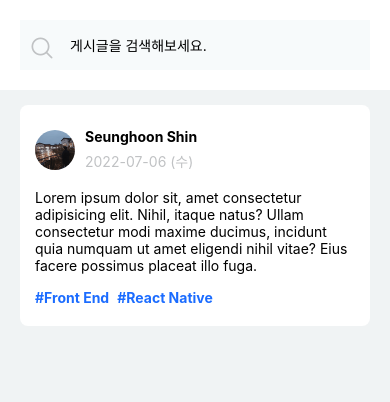
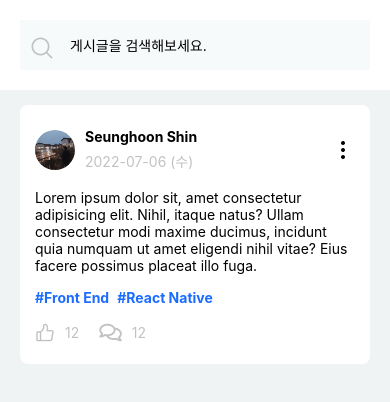
Before and after one commit to zlzlzlmo/RN-dailylife-app-client, a React Native app: screen /Home in a window 390 px wide. Shown: the top 402 px of the page. Built offline with nearby package versions, Linux system fonts and the light colour scheme.

Commit message:
feat: post item component

```diff
--- a/package.json
+++ b/package.json
@@ -32,6 +32,7 @@
     "react-dom": "17.0.2",
     "react-native": "0.68.2",
     "react-native-gesture-handler": "^2.5.0",
+    "react-native-modal": "^13.0.1",
     "react-native-safe-area-context": "4.2.4",
     "react-native-screens": "~3.11.1",
     "react-native-web": "0.17.7"
--- a/src/components/home/Header.tsx
+++ b/src/components/home/Header.tsx
@@ -21,7 +21,7 @@ const Header = () => {
           style={styles.searchIcon}
           name="search1"
           size={24}
-          color={colors.inputPlacehoderColor}
+          color={colors.lightGrey}
         />
         <TextInput
           style={styles.input}
@@ -35,7 +35,7 @@ const Header = () => {
             style={styles.resetIcon}
             name="closecircle"
             size={24}
-            color={colors.inputPlacehoderColor}
+            color={colors.lightGrey}
             onPress={resetSearchValue}
           />
         )}
--- a/src/components/home/Post.tsx
+++ b/src/components/home/Post.tsx
@@ -1,13 +1,19 @@
 import { StyleSheet, Text, View, Image } from "react-native";
 import React from "react";
 import { colors } from "../../styles/variables/color";
-
+import { Feather } from "@expo/vector-icons";
+import { TouchableOpacity } from "react-native-gesture-handler";
+import useModal from "../../hooks/usePopup/usePopup";
+import PostControlModal from "../modal/PostControlModal";
+import { AntDesign } from "@expo/vector-icons";
+import { FontAwesome5 } from "@expo/vector-icons";
 const Post = () => {
   return (
     <View style={styles.container}>
       <PostHeader />
       <PostContent />
       <PostTags />
+      <PostFooter />
     </View>
   );
 };
@@ -15,18 +21,30 @@ const Post = () => {
 export default Post;
 
 const PostHeader = () => {
+  const { isModalVisbile, openModal, closeModal } = useModal();
+
   return (
     <View style={styles.headerContainer}>
+      <View style={styles.leftSide}>
         <View>
           <Image
             style={styles.profileImage}
             source={require("../../assets/profile.png")}
           />
         </View>
-      <View>
+        <View style={styles.rightSide}>
           <Text style={styles.name}>Seunghoon Shin</Text>
           <Text style={styles.date}>2022-07-06 (수)</Text>
         </View>
+      </View>
+      <TouchableOpacity style={styles.rightSide} onPress={openModal}>
+        <Feather name="more-vertical" size={24} color="black" />
+      </TouchableOpacity>
+
+      <PostControlModal
+        isModalVisible={isModalVisbile}
+        closeModal={closeModal}
+      />
     </View>
   );
 };
@@ -52,6 +70,31 @@ const PostTags = () => {
   );
 };
 
+const PostFooter = () => {
+  return (
+    <View style={styles.footerContainer}>
+      <View style={styles.iconContainer}>
+        <AntDesign
+          style={styles.icon}
+          name="like2"
+          size={20}
+          color={colors.lightGrey}
+        />
+        <Text style={styles.count}>12</Text>
+      </View>
+      <View style={styles.iconContainer}>
+        <FontAwesome5
+          style={styles.icon}
+          name="comments"
+          size={20}
+          color={colors.lightGrey}
+        />
+        <Text style={styles.count}>12</Text>
+      </View>
+    </View>
+  );
+};
+
 const styles = StyleSheet.create({
   container: {
     marginHorizontal: 20,
@@ -64,7 +107,13 @@ const styles = StyleSheet.create({
   headerContainer: {
     flexDirection: "row",
     alignItems: "center",
+    justifyContent: "space-between",
   },
+  leftSide: {
+    flexDirection: "row",
+    alignItems: "center",
+  },
+  rightSide: {},
   profileImage: {
     width: 40,
     height: 40,
@@ -77,7 +126,7 @@ const styles = StyleSheet.create({
     marginVertical: 3,
   },
   date: {
-    color: colors.inputPlacehoderColor,
+    color: colors.lightGrey,
     marginVertical: 3,
   },
   contentContainer: {
@@ -92,4 +141,19 @@ const styles = StyleSheet.create({
     fontWeight: "bold",
     marginRight: 8,
   },
+  footerContainer: {
+    flexDirection: "row",
+    marginTop: 15,
+  },
+  iconContainer: {
+    marginRight: 20,
+    flexDirection: "row",
+    alignItems: "center",
+  },
+  icon: {
+    marginRight: 10,
+  },
+  count: {
+    color: colors.lightGrey,
+  },
 });
--- /dev/null
+++ b/src/components/modal/PostControlModal.tsx
@@ -0,0 +1,40 @@
+import { Pressable, StyleSheet, Text, View } from "react-native";
+import React from "react";
+import Modal from "react-native-modal";
+import { colors } from "../../styles/variables/color";
+
+interface PostControlModalProps {
+  isModalVisible: boolean;
+  closeModal: () => void;
+}
+
+const PostControlModal = ({
+  isModalVisible,
+  closeModal,
+}: PostControlModalProps) => {
+  return (
+    <Modal
+      isVisible={isModalVisible}
+      animationIn="fadeInRight"
+      animationOut="fadeOutDown"
+    >
+      <View style={styles.container}>
+        <Pressable onPress={closeModal}>
+          <Text style={styles.delete}>삭제</Text>
+        </Pressable>
+      </View>
+    </Modal>
+  );
+};
+
+export default PostControlModal;
+
+const styles = StyleSheet.create({
+  container: {
+    backgroundColor: colors.whiteColor,
+    padding: 20,
+  },
+  delete: {
+    fontSize: 18,
+  },
+});
--- a/src/hooks/usePopup/usePopup.ts
+++ b/src/hooks/usePopup/usePopup.ts
@@ -1,20 +1,17 @@
 import { useState } from "react";
 
-const usePopup = () => {
-  const [isVisbile, setIsVisible] = useState<boolean>(false);
-  const [modalContent, setModalContent] = useState<string | null>(null);
+const useModal = () => {
+  const [isModalVisbile, setIsModalVisible] = useState<boolean>(false);
 
-  const openPopup = ({ content }: { content: string }) => {
-    setIsVisible(true);
-    setModalContent(content);
+  const openModal = () => {
+    setIsModalVisible(true);
   };
 
-  const closePopup = () => {
-    setIsVisible(false);
-    setModalContent("");
+  const closeModal = () => {
+    setIsModalVisible(false);
   };
 
-  return { openPopup, closePopup, isVisbile, modalContent };
+  return { openModal, closeModal, isModalVisbile };
 };
 
-export default usePopup;
+export default useModal;
--- a/src/styles/variables/color.ts
+++ b/src/styles/variables/color.ts
@@ -4,5 +4,5 @@ export const colors = {
   whiteColor: "#fff",
   backgroundColor: "#F0F3F4",
   inputBackgroundColor: "#F7FAFB",
-  inputPlacehoderColor: "#C0C2C4",
+  lightGrey: "#C0C2C4",
 };
```
Also changed, not shown: 1 other file (tests, documents, lock files or other folders). Lines whose indentation alone changed are shown as unchanged.
